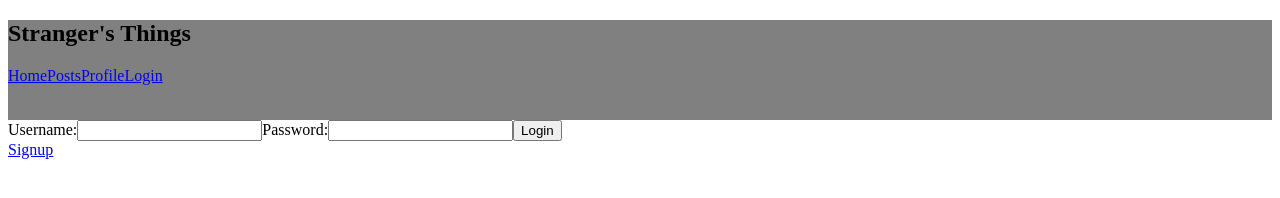
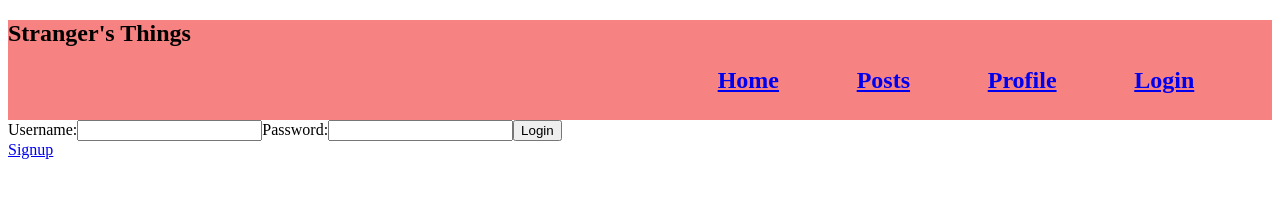
Before and after one commit to sunnynair54/StrangerThings, a React app: page /Login in a window 1280 px wide. Built offline with nearby package versions, Linux system fonts and the light colour scheme.

Commit message:
Styles added

```diff
--- a/public/style.css
+++ b/public/style.css
@@ -1,6 +1,28 @@
 .nav {
     min-height: 100px;
-    background-color: gray;
+    background-color: rgb(247, 130, 130);
     color: black;
 
 }
+
+.posts_info {
+    border: 2px solid black;
+    margin: 20px;
+    padding-left: 20px;
+}
+
+.mainTitle {
+    margin: ;
+    width: 20%;
+    display: flex;
+
+
+}
+
+.Links {
+    margin-left: 50%;
+    padding-bottom: 2%;
+    display: flex;
+    justify-content: space-evenly;
+
+}
--- a/src/components/Posts.js
+++ b/src/components/Posts.js
@@ -1,6 +1,9 @@
 import React, { useEffect, useState } from "react";
 import { APIURL } from "..";
 import { Link } from "react-router-dom";
+
+
+
 
 
 const Posts = () => {
@@ -30,6 +33,9 @@ const Posts = () => {
               <h3>{post.author.username}</h3>
               <h3> {post.price}</h3>
               <h3> {post.description}</h3>
+              <Link to="/Send_a_message">
+                <button>message</button>
+              </Link>
             </div>
           );
         })}
--- /dev/null
+++ b/src/components/Send_a_message.js
@@ -0,0 +1,9 @@
+import React from 'react'
+
+const Send_a_message = () => {
+    return (
+        <div></div>
+    )
+}
+
+export default Send_a_message
--- a/src/components/index.js
+++ b/src/components/index.js
@@ -4,3 +4,4 @@ export { default as Posts } from "./Posts.js";
 export { default as Profile } from "./Profile.js";
 export { default as Signup } from "./Signup.js";
 export { default as CreatePost } from "./CreatePost.js";
+export { default as Send_a_message } from "./Send_a_message.js";
--- a/src/index.js
+++ b/src/index.js
@@ -1,7 +1,8 @@
 import React, { useState } from "react";
 import ReactDOM from "react-dom";
 import { BrowserRouter, Route, Link } from "react-router-dom";
-import { Home, Login, Posts, Profile, Signup, CreatePost } from "./components";
+import { Home, Login, Posts, Profile, Signup, CreatePost, Send_a_message } from "./components";
+
 
 export const APIURL =
   "https://strangers-things.herokuapp.com/api/2209-FTB-CT-WEB-PT";
@@ -18,11 +19,13 @@ const App = () => {
       <div>
         <header>
           <nav className="nav">
-            <h1>Stranger's Things</h1>
-            <Link to="/Home">Home</Link>
-            <Link to="/Posts">Posts</Link>
-            <Link to="/Profile">Profile</Link>
-            <Link to="/Login">Login</Link>
+            <h1 className="mainTitle">Stranger's Things</h1>
+            <h2 className="Links">
+              <Link to="/Home">Home</Link>
+              <Link to="/Posts">Posts</Link>
+              <Link to="/Profile">Profile</Link>
+              <Link to="/Login">Login</Link>
+            </h2>
           </nav>
         </header>
         <div>
@@ -44,6 +47,9 @@ const App = () => {
           <Route path="/CreatePost">
             <CreatePost token={token} />
           </Route>
+          <Route path="/Send_a_message">
+            <Send_a_message token={token} />
+          </Route>
         </div>
       </div>
     </BrowserRouter>
```
